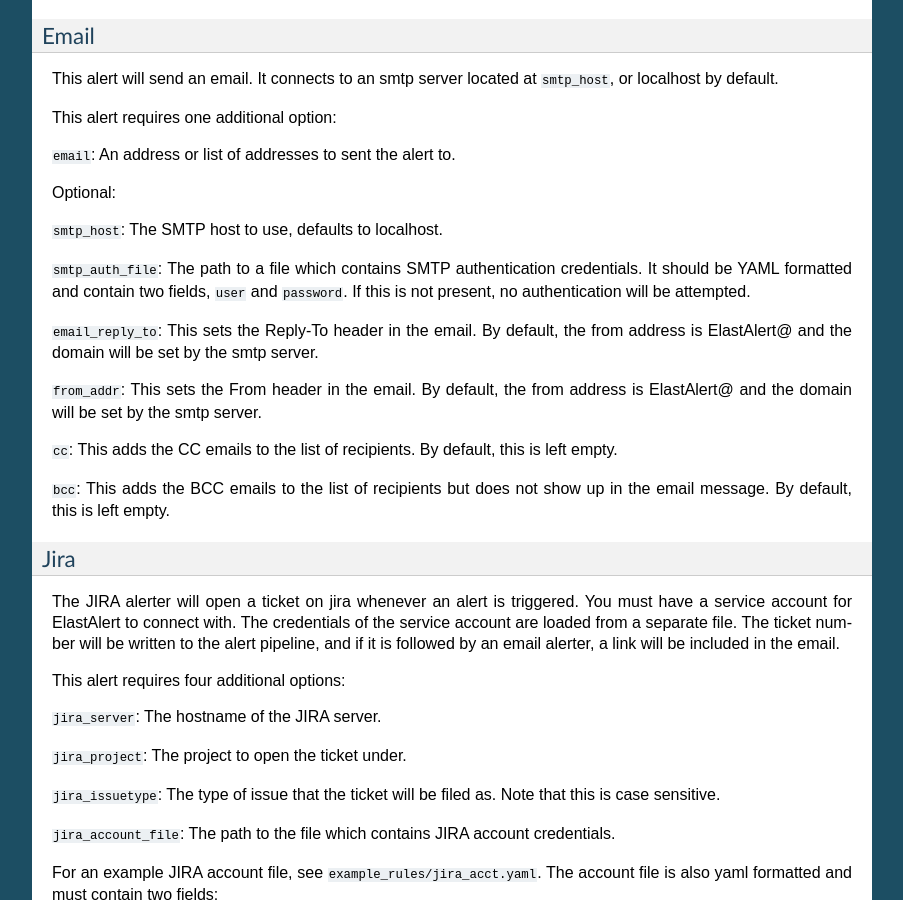
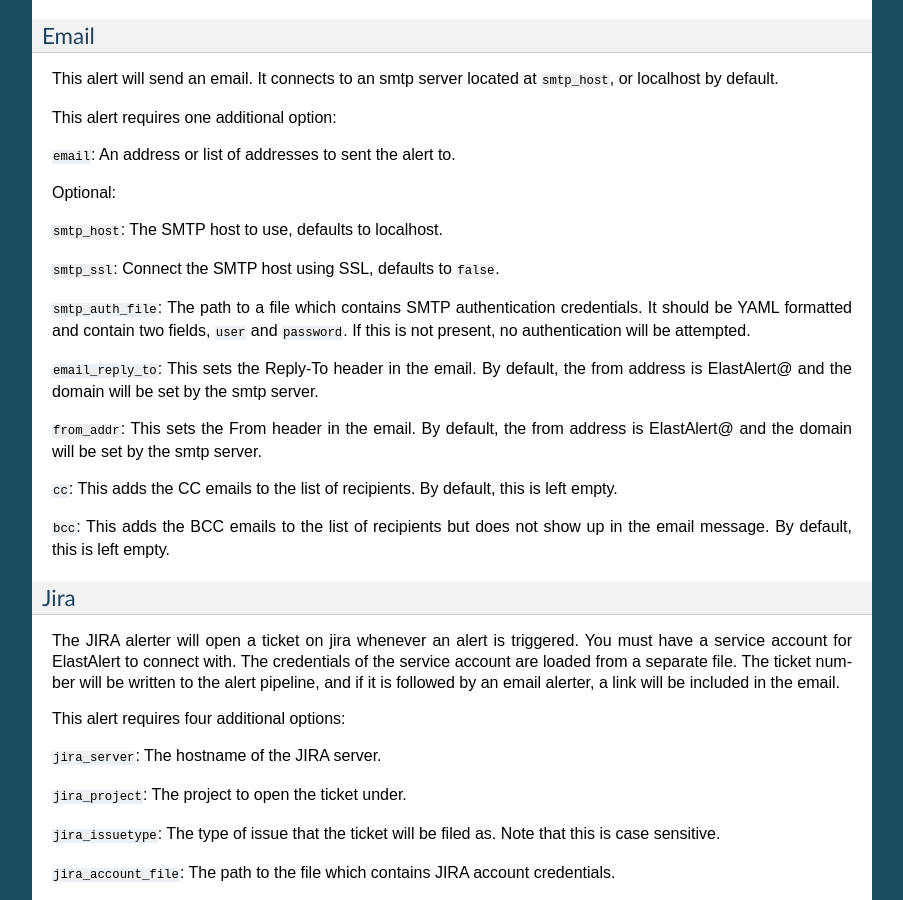
Before and after one commit to Yelp/elastalert, a Sphinx documentation site: the page built from docs/source/ruletypes.rst, in a window 1280 px wide and 900 px high, scrolled down 13305 px. Shown: the whole window, without its empty margins (198-1101 px from the left). Built offline with Sphinx 7.4.7, drawn with Linux system fonts in a browser that asks for light colours.

Commit message:
updated docs

```diff
--- a/docs/source/ruletypes.rst
+++ b/docs/source/ruletypes.rst
@@ -714,6 +714,8 @@ Optional:
 
 ``smtp_host``: The SMTP host to use, defaults to localhost.
 
+``smtp_ssl``: Connect the SMTP host using SSL, defaults to ``false``.
+
 ``smtp_auth_file``: The path to a file which contains SMTP authentication credentials. It should be YAML formatted and contain
 two fields, ``user`` and ``password``. If this is not present, no authentication will be attempted.
 
```
